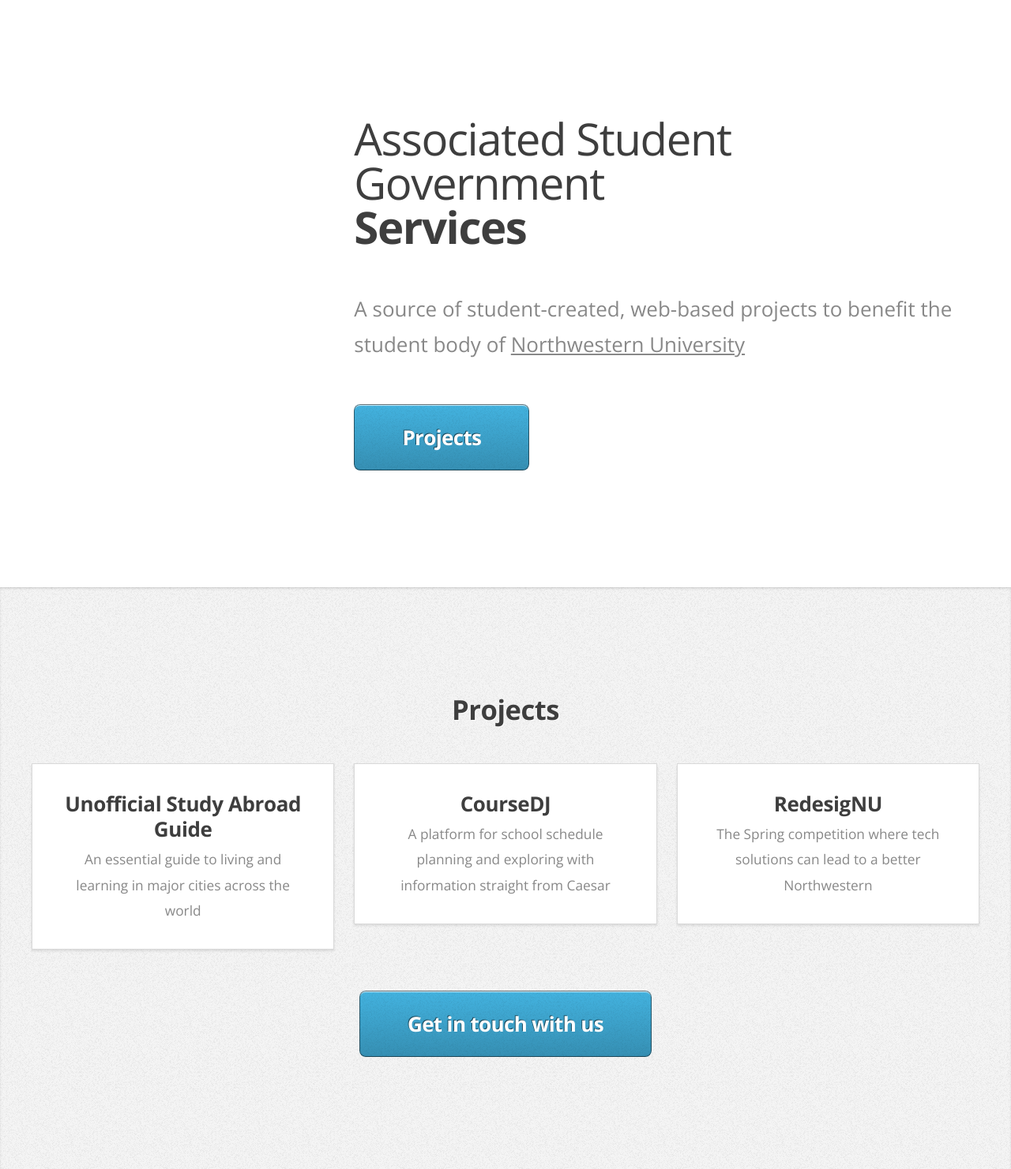
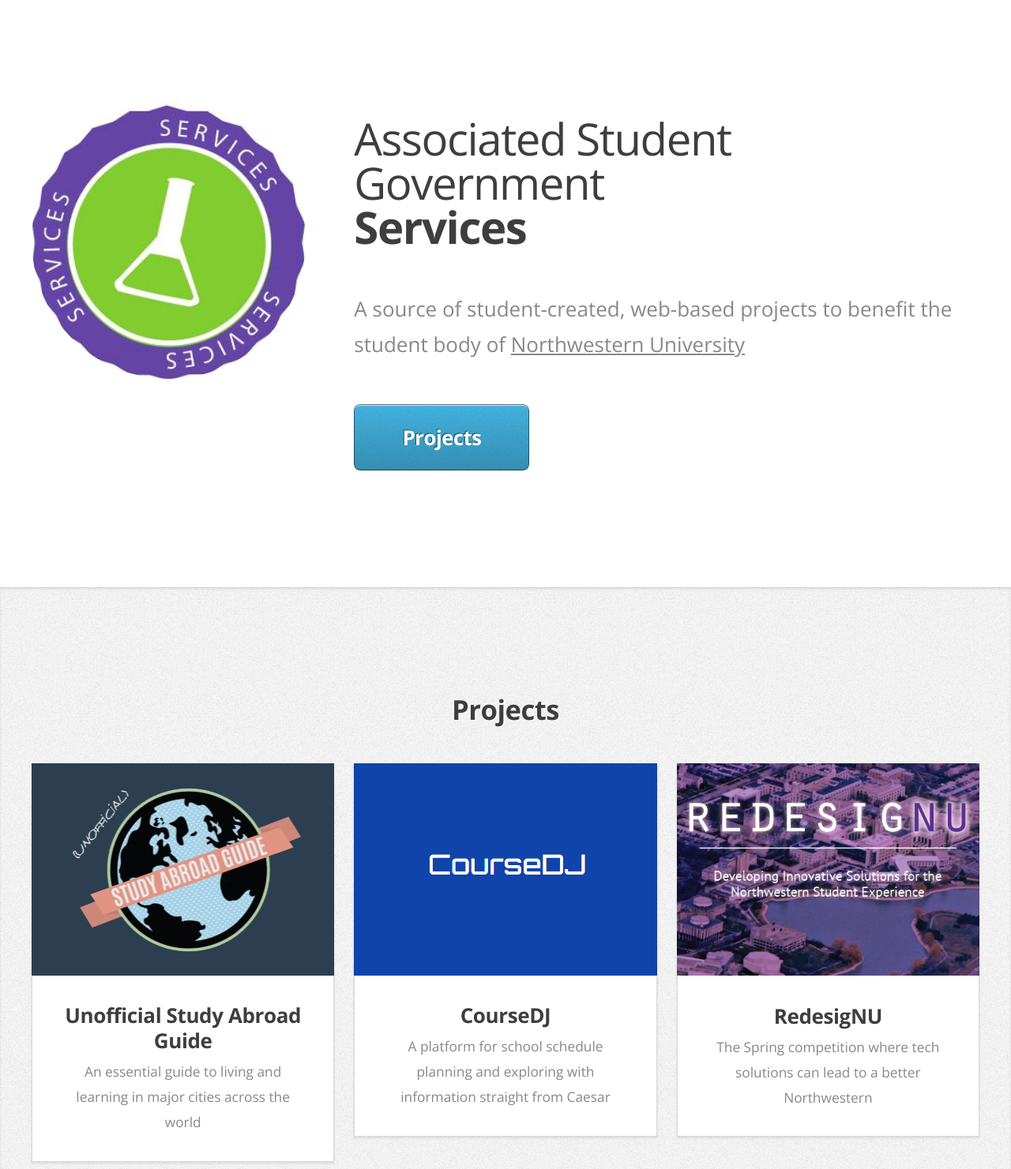
Before and after one commit to nuasg/asg-services-website, a website: page public/index.html in a window 1280 px wide. Shown: the part 80-1561 px from the top of the page at 79% size. Drawn offline with nearby package versions, Linux system fonts and the light colour scheme; files that its build step writes are made by us from their sources; files whose address does not match are found by name.

Commit message:
Added ASG images

```diff
--- a/public/views/index.html
+++ b/public/index.html
@@ -39,7 +39,7 @@
 				<article class="container" id="top">
 					<div class="row">
 						<div class="4u">
-							<span class="image fit"><img src="placeholder" alt="" /></span>
+							<span class="image fit"><img src="images/asg-services-logo.jpeg" alt="" /></span>
 						</div>
 						<div class="8u">
 							<header>
@@ -63,21 +63,21 @@
 						<div class="row">
 							<div class="4u">
 								<article class="box style2">
-									<a href="http://studyabroad.asg.northwestern.edu/" class="image featured"><img src="images/pic01.jpg" alt="" /></a>
+									<a href="http://studyabroad.asg.northwestern.edu/" class="image featured"><img src="images/sag.png" alt="" /></a>
 									<h3><a href="http://studyabroad.asg.northwestern.edu/">Unofficial Study Abroad Guide</a></h3>
 									<p>An essential guide to living and learning in major cities across the world</p>
 								</article>
 							</div>
 							<div class="4u">
 								<article class="box style2">
-									<a href="http://coursedj.asg.northwestern.edu" class="image featured"><img src="images/pic02.jpg" alt="" /></a>
+									<a href="http://coursedj.asg.northwestern.edu" class="image featured"><img src="images/CourseDJ.png" alt="" /></a>
 									<h3><a href="http://coursedj.asg.northwestern.edu">CourseDJ</a></h3>
 									<p>A platform for school schedule planning and exploring with information straight from Caesar</p>
 								</article>
 							</div>
 							<div class="4u">
 								<article class="box style2">
-									<a href="https://asg.northwestern.edu/redesignu" class="image featured"><img src="images/pic03.jpg" alt="" /></a>
+									<a href="https://asg.northwestern.edu/redesignu" class="image featured"><img src="images/redesignu.png" alt="" /></a>
 									<h3><a href="https://asg.northwestern.edu/redesignu">RedesigNU</a></h3>
 									<p>The Spring competition where tech solutions can lead to a better Northwestern</p>
 								</article>
```
Also changed, not shown: public/images/CourseDJ.png (added), public/images/asg-logo.png (added), public/images/asg-services-logo.jpeg (added), public/images/pic00.jpg (deleted), public/images/pic01.jpg (deleted), public/images/pic02.jpg (deleted), public/images/pic03.jpg (deleted), public/images/pic04.jpg (deleted), public/images/pic05.jpg (deleted), public/images/pic06.jpg (deleted), public/images/redesignu.png (added), public/images/sag.png (added).
